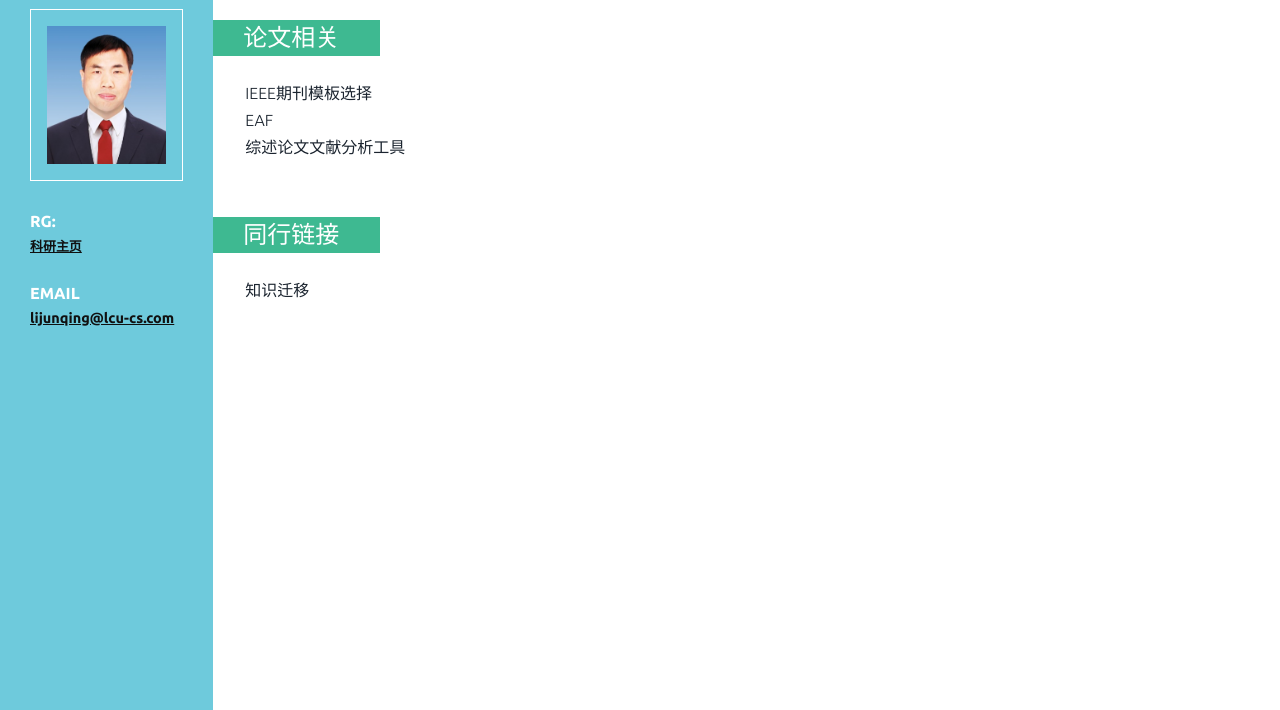
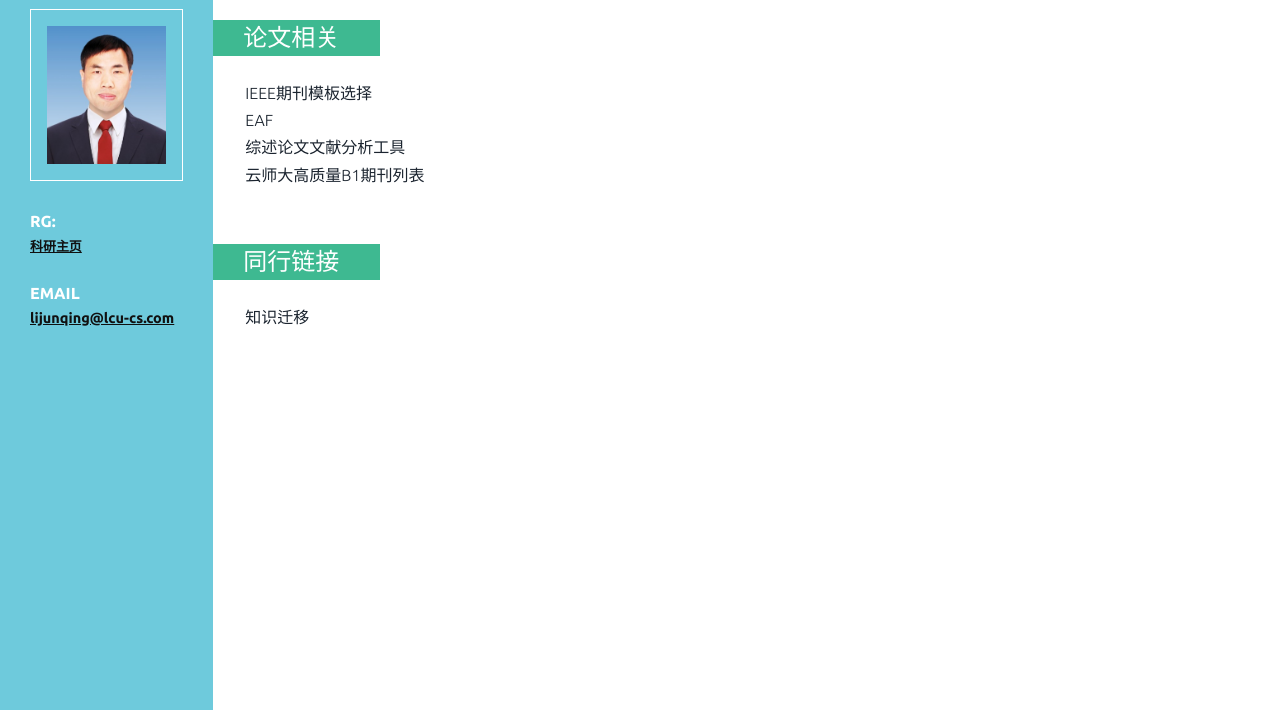
Before and after one commit to DATAdriving/DATAdriving.github.io, a plain HTML site: page link.html in a window 1280 px wide. Shown: the part 90-800 px from the top of the page. Drawn offline with Linux system fonts and the light colour scheme; files whose address does not match are found by name.

Commit message:
Update link.html

```diff
--- a/link.html
+++ b/link.html
@@ -62,6 +62,7 @@
                 <p><a href="https://template-selector.ieee.org/" target="_blank">IEEE期刊模板选择</a></p>
 		<p><a href="https://github.com/MLopez-Ibanez/eaf" target="_blank">EAF</a></p>
 	        <p><a href="http://cluster.cis.drexel.edu/~cchen/citespace/" target="_blank">综述论文文献分析工具</a></p>
+			<p><a href="YNNU_B1_Journal/云师大高质量B1期刊列表.html" target="_blank">云师大高质量B1期刊列表</a></p>
 
             </div>
             <br>
```
